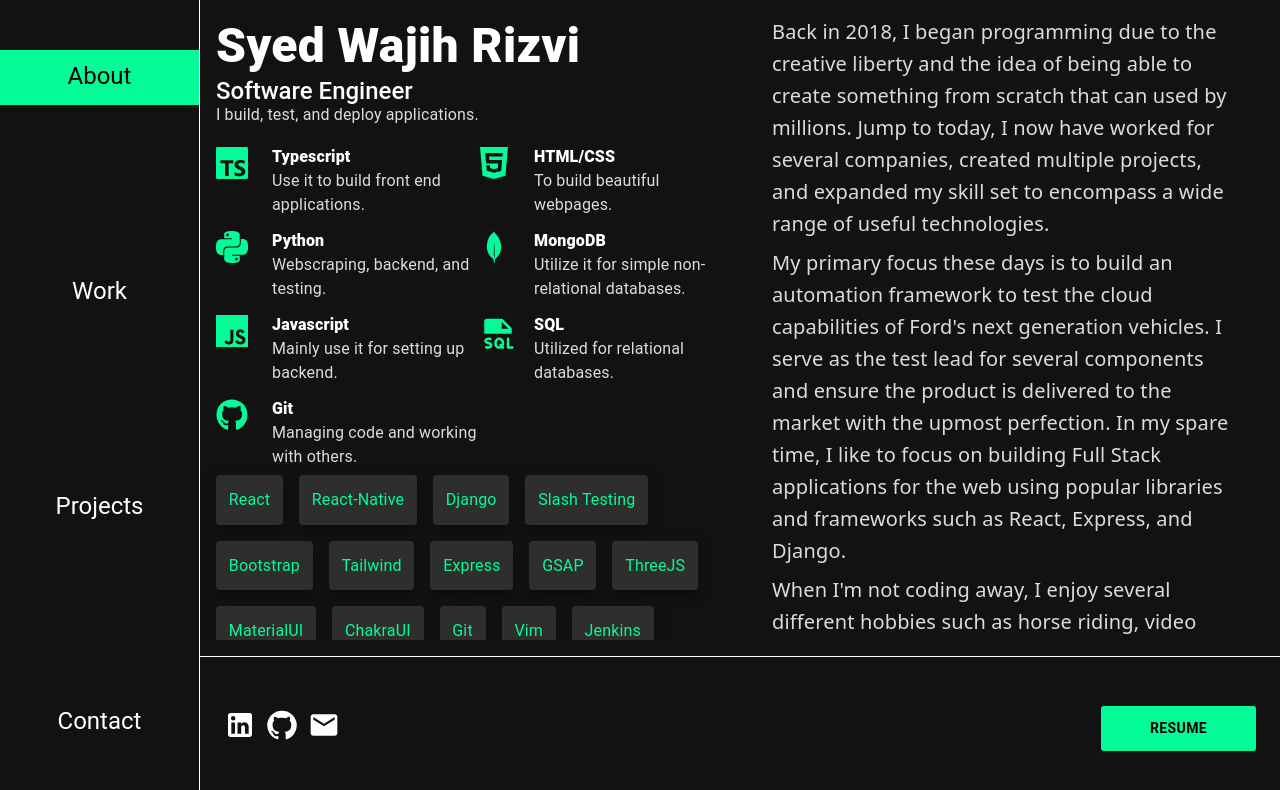
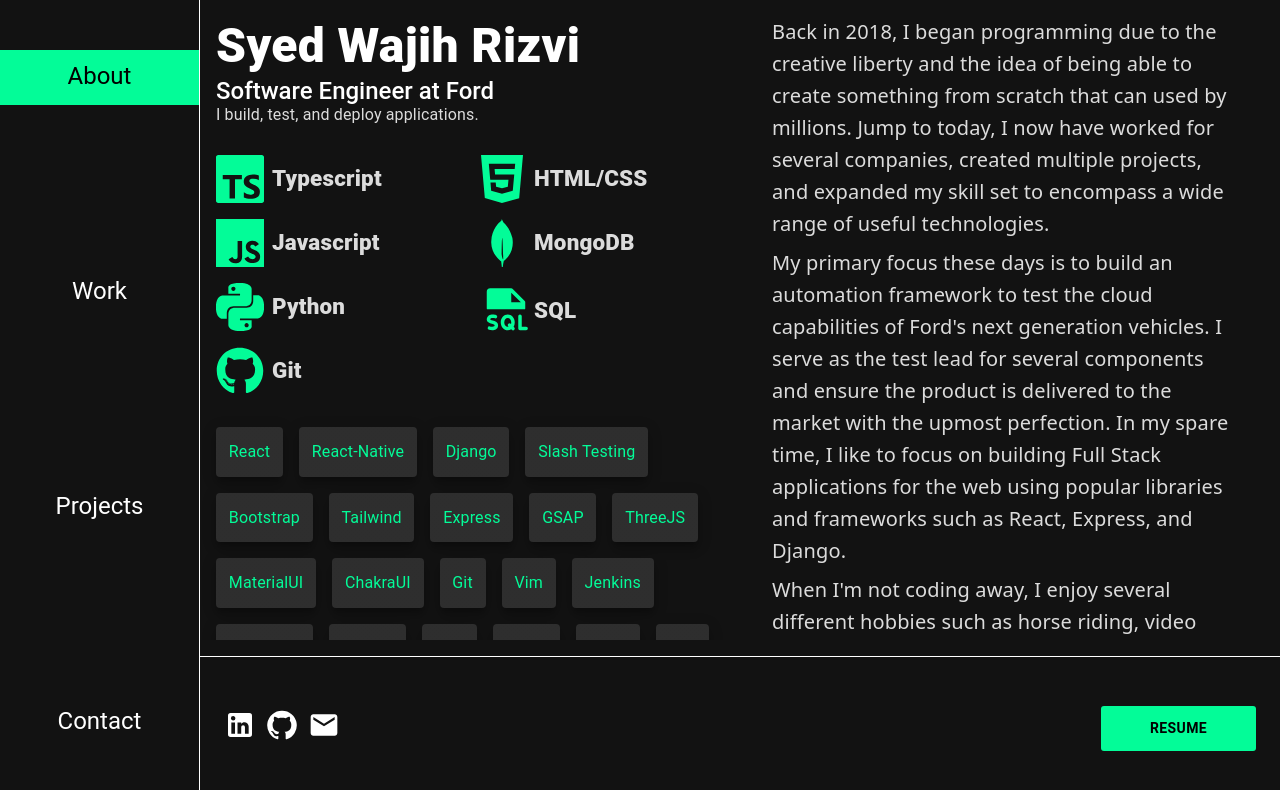
Before and after one commit to syedwajihrizvi/Portfolio, a React (Vite) app: page / in a window 1280 px wide. Shown: the top 790 px of the page. Built offline with nearby package versions, Linux system fonts and the light colour scheme.

Commit message:
Added more details to projects

```diff
--- a/package.json
+++ b/package.json
@@ -4,7 +4,7 @@
   "version": "0.0.0",
   "type": "module",
   "scripts": {
-    "dev": "vite",
+    "dev": "vite --host",
     "build": "tsc -b && vite build",
     "lint": "eslint . --ext ts,tsx --report-unused-disable-directives --max-warnings 0",
     "preview": "vite preview"
--- a/src/assets/css/main.css
+++ b/src/assets/css/main.css
@@ -456,6 +456,12 @@
 
 .skills {
     display: flex;
+    margin-bottom: 1rem;
+}
+
+.skill__title {
+    font-size: 1.4rem;
+    color: var(--primary-text-color)
 }
 
 .skills-cards {
@@ -498,11 +504,20 @@
 }
 
 .list__item {
-    padding: 0
+    padding: 0;
+}
+
+.skills .list__item {
+    margin: 1rem 0;
 }
 
 .list__item .text {
     color: var(--primary-text-color)
+}
+
+.list__item .text span {
+    font-style: italic;
+    font-weight: bold;
 }
 
 @media screen and (max-width: 1024px) {
@@ -511,7 +526,7 @@
     }
 
     .skill__title {
-        font-size: 1.6rem;
+        font-size: 1.8rem;
     }
 
     .list__item .text {
@@ -523,7 +538,7 @@
 
 @media screen and (max-width: 768px) {
     .skill__title {
-        font-size: 1.2rem;
+        font-size: 1.4rem;
     }
 }
 
--- a/src/components/about/About.tsx
+++ b/src/components/about/About.tsx
@@ -57,7 +57,7 @@
                         animate={{ opacity: 1, y: 0 }}
                         transition={{ duration: 0.6 }}>
                         <Typography variant="h4" className="heading">Syed Wajih Rizvi</Typography>
-                        <Typography variant="h5" className="title">Software Engineer</Typography>
+                        <Typography variant="h5" className="title">Software Engineer at Ford</Typography>
                         <Typography variant="body1" className="intro">
                             I build, test, and deploy applications.
                         </Typography>
@@ -67,77 +67,56 @@
                         animate={{opacity: 1, x: 0}}
                         transition={{duration: 0.6}}>
                         <List className="list">
-                            <ListItem className="list__item" alignItems="flex-start">
+                            <ListItem className="list__item" alignItems="center">
                                 <ListItemIcon sx={{marginRight: 0}}>
-                                        <SiTypescript color="#03fc98" fontSize='2rem'/>
+                                        <SiTypescript color="#03fc98" fontSize='3rem'/>
                                 </ListItemIcon>
                                 <ListItemText
-                                    primary={<Typography className="skill__title" fontWeight="900">Typescript</Typography>}
-                                    secondary={
-                                        <Typography className="text">Use it to build front end applications.</Typography>
-                                    }/>
+                                    primary={<Typography className="skill__title" fontWeight="900">Typescript</Typography>}/>
                             </ListItem>
-                            <ListItem className="list__item" alignItems="flex-start">
+                            <ListItem className="list__item" alignItems="center">
                                 <ListItemIcon>
-                                        <SiPython color="#03fc98" fontSize='2rem'/>
+                                        <SiJavascript color="#03fc98" fontSize='3rem'/>
                                 </ListItemIcon>
                                 <ListItemText
-                                    primary={<Typography fontWeight="900" className="skill__title">Python</Typography>}
-                                    secondary={
-                                        <Typography className="text">Webscraping, backend, and testing.</Typography>
-                                    }/>
+                                    primary={<Typography fontWeight="900" className="skill__title">Javascript</Typography>}/>
                             </ListItem>
-                            <ListItem className="list__item" alignItems="flex-start">
+                            <ListItem className="list__item" alignItems="center">
                                 <ListItemIcon>
-                                        <SiJavascript color="#03fc98" fontSize='2rem'/>
+                                        <SiPython color="#03fc98" fontSize='3rem'/>
                                 </ListItemIcon>
                                 <ListItemText
-                                    primary={<Typography fontWeight="900" className="skill__title">Javascript</Typography>}
-                                    secondary={
-                                        <Typography className="text">Mainly use it for setting up backend.</Typography>
-                                    }/>
+                                    primary={<Typography fontWeight="900" className="skill__title">Python</Typography>}/>
                             </ListItem>
-                            <ListItem className="list__item" alignItems="flex-start">
+                            <ListItem className="list__item" alignItems="center">
                                 <ListItemIcon>
-                                        <FaGithub color="#03fc98" fontSize='2rem'/>
+                                        <FaGithub color="#03fc98" fontSize='3rem'/>
                                 </ListItemIcon>
                                 <ListItemText
-                                    primary={<Typography fontWeight="900" className="skill__title">Git</Typography>}
-                                    secondary={
-                                        <Typography className="text">Managing code and working with others.</Typography>
-                                    }/>
+                                    primary={<Typography fontWeight="900" className="skill__title">Git</Typography>}/>
                             </ListItem>
                         </List>
                         <List className="list">
-                            <ListItem className="list__item" alignItems="flex-start">
+                            <ListItem className="list__item" alignItems="center">
                                 <ListItemIcon>
-                                        <SiHtml5 color="#03fc98" fontSize='2rem'/>
+                                        <SiHtml5 color="#03fc98" fontSize='3rem'/>
                                 </ListItemIcon>
                                 <ListItemText
-                                    primary={<Typography fontWeight="900" className="skill__title">HTML/CSS</Typography>}
-                                    secondary={
-                                        <Typography className="text">To build beautiful webpages.</Typography>
-                                    }/>
+                                    primary={<Typography fontWeight="900" className="skill__title">HTML/CSS</Typography>}/>
                             </ListItem>
-                            <ListItem className="list__item" alignItems="flex-start">
+                            <ListItem className="list__item" alignItems="center">
                                 <ListItemIcon>
-                                        <SiMongodb color="#03fc98" fontSize='2rem'/>
+                                        <SiMongodb color="#03fc98" fontSize='3rem'/>
                                 </ListItemIcon>
                                 <ListItemText
-                                    primary={<Typography fontWeight="900" className="skill__title">MongoDB</Typography>}
-                                    secondary={
-                                        <Typography className="text">Utilize it for simple non-relational databases.</Typography>
-                                    }/>
+                                    primary={<Typography fontWeight="900" className="skill__title">MongoDB</Typography>}/>
                             </ListItem>
-                            <ListItem className="list__item" alignItems="flex-start">
+                            <ListItem className="list__item" alignItems="center">
                                 <ListItemIcon>
-                                        <PiFileSqlFill color="#03fc98" fontSize='2.5rem'/>
+                                        <PiFileSqlFill color="#03fc98" fontSize='3.5rem'/>
                                 </ListItemIcon>
                                 <ListItemText
-                                    primary={<Typography fontWeight="900" className="skill__title">SQL</Typography>}
-                                    secondary={
-                                        <Typography className="text">Utilized for relational databases.</Typography>
-                                    }/>
+                                    primary={<Typography fontWeight="900" className="skill__title">SQL</Typography>}/>
                             </ListItem>
                         </List>
                     </MotionBox>
--- a/src/utils/icons.tsx
+++ b/src/utils/icons.tsx
@@ -1,7 +1,7 @@
-import { SiTypescript, SiJavascript,
+import { SiTypescript, SiAppwrite, SiJavascript,
         SiMongodb, SiPython, SiLinux, SiMicrosoftexcel,
         SiSwift, SiXcode, SiHtml5, SiArduino, SiAutocad, SiTailwindcss,
-        SiReact, SiStreamlit} from "react-icons/si"
+        SiReact, SiStreamlit, SiClerk} from "react-icons/si"
 import { IoLogoCss3 } from "react-icons/io";
 import { TbBrandThreejs } from "react-icons/tb";
 
@@ -40,4 +40,8 @@
         return <SiReact color="#03fc98" fontSize={fontSize}/>
     if (icon == 'stream')
         return <SiStreamlit color='#03fc98' fontSize={fontSize}/>
+    if (icon == 'clerk')
+        return <SiClerk color='#03fc98' fontSize={fontSize}/>
+    if (icon == 'appwrite')
+        return <SiAppwrite color='#03fc98' fontSize={fontSize}/>
 }
```
Also changed, not shown: src/components/Projects.tsx (+46 -34 lines).
